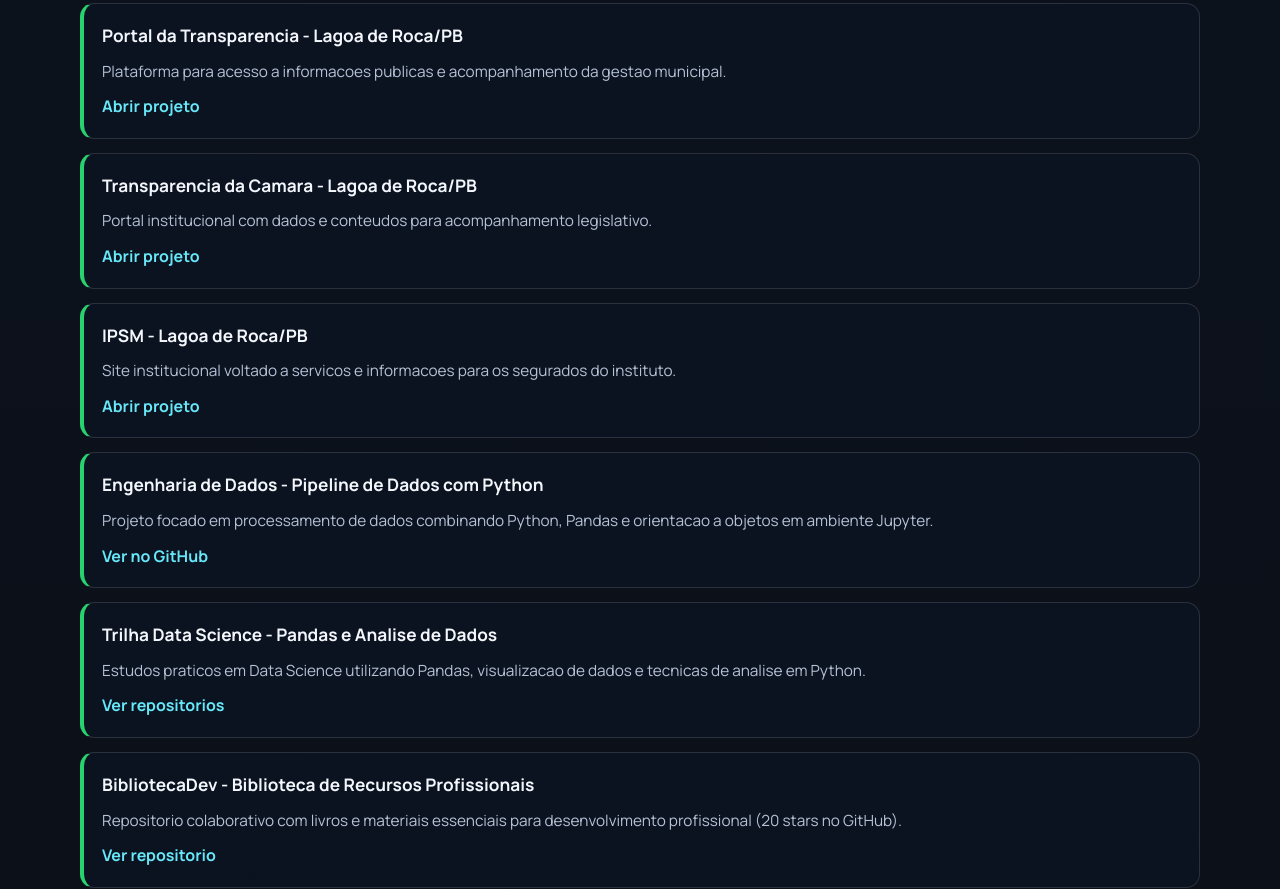
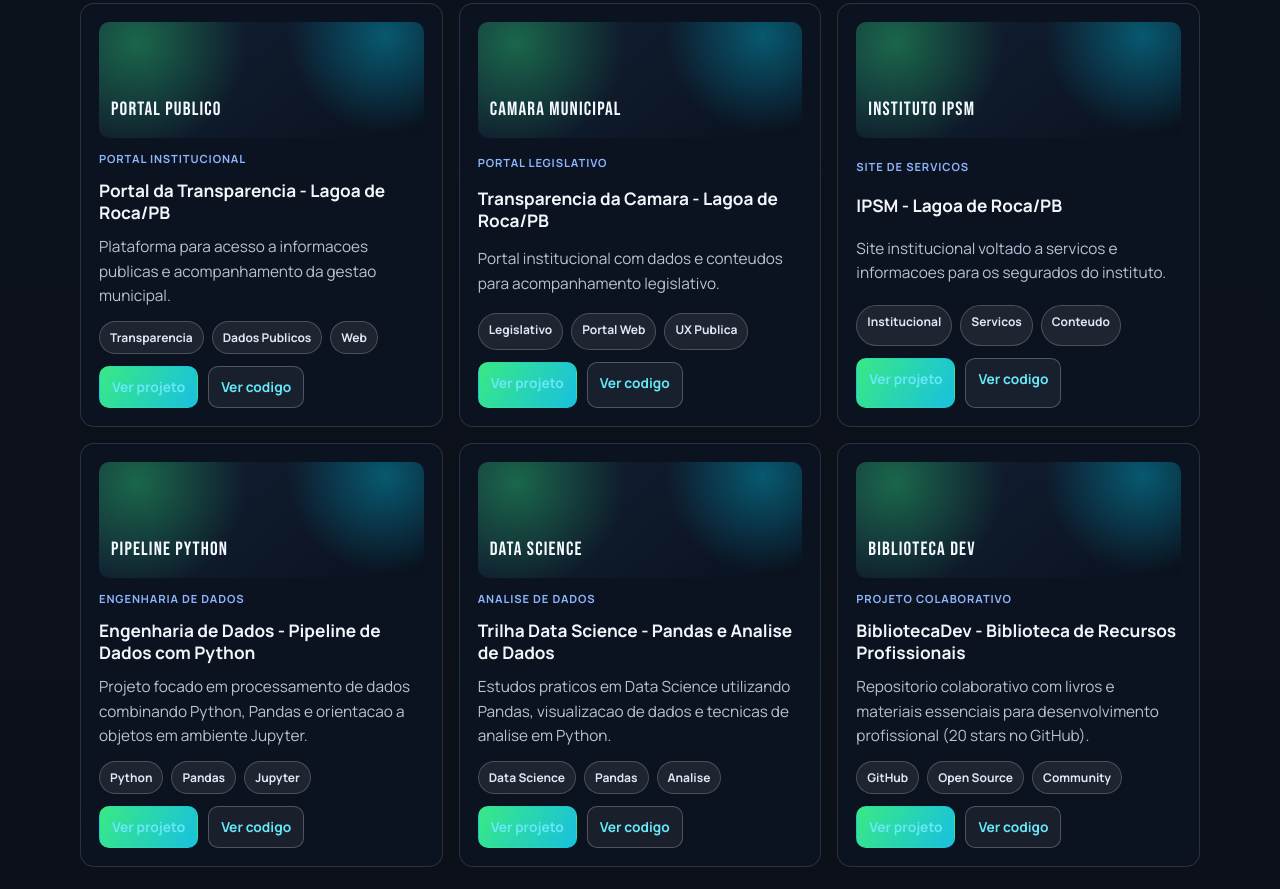
Before and after one commit to orlandojsjunior/orlandojsjunior.github.io, a plain HTML site: page index.html in a window 1280 px wide. Shown: the part 5673-6562 px from the top of the page. Drawn offline with Linux system fonts and the light colour scheme.

Commit message:
UPDATE - melhora os cards de Portfolio com imagem, stack e botões
Cards de Portfolio redesenhados para layout em grid.

Cada card agora tem “capa visual” no topo.

Adicionei stack por projeto com chips.

Adicionei dois botões por card: Ver projeto e Ver código.

```diff
--- a/assets/css/style.css
+++ b/assets/css/style.css
@@ -333,26 +333,107 @@ h2 {
 
 .projects {
 	display: grid;
-	gap: 14px;
+	grid-template-columns: repeat(auto-fit, minmax(280px, 1fr));
+	gap: 16px;
 }
 
 .project {
 	border: 1px solid rgba(255, 255, 255, 0.13);
-	border-left: 4px solid var(--primary);
 	border-radius: 14px;
 	padding: 18px;
 	background: rgba(13, 20, 34, 0.84);
 	display: grid;
-	gap: 10px;
+	gap: 12px;
+	transition: transform 0.25s ease, border-color 0.25s ease, box-shadow 0.25s ease;
+}
+
+.project:hover {
+	transform: translateY(-4px);
+	border-color: rgba(39, 210, 111, 0.45);
+	box-shadow: 0 20px 36px rgba(0, 0, 0, 0.25);
+}
+
+.project-thumb {
+	height: 116px;
+	border-radius: 10px;
+	padding: 12px;
+	display: flex;
+	align-items: flex-end;
+	font-family: "Bebas Neue", sans-serif;
+	font-size: 1.2rem;
+	letter-spacing: 0.06em;
+	color: #f5f9ff;
+	background:
+		radial-gradient(circle at 12% 18%, rgba(39, 210, 111, 0.4), transparent 36%),
+		radial-gradient(circle at 88% 12%, rgba(0, 180, 216, 0.42), transparent 32%),
+		linear-gradient(140deg, rgba(20, 35, 56, 0.95), rgba(10, 18, 30, 0.96));
+}
+
+.project small {
+	color: #8fb5ff;
+	text-transform: uppercase;
+	letter-spacing: 0.08em;
+	font-size: 0.7rem;
+	font-weight: 700;
 }
 
 .project h3 {
 	font-size: 1.08rem;
+	line-height: 1.25;
 }
 
 .project p {
 	color: var(--muted);
 	font-size: 0.96rem;
+}
+
+.project-stack {
+	display: flex;
+	flex-wrap: wrap;
+	gap: 8px;
+}
+
+.stack-chip {
+	font-size: 0.75rem;
+	font-weight: 700;
+	padding: 6px 10px;
+	border-radius: 999px;
+	background: rgba(255, 255, 255, 0.08);
+	border: 1px solid rgba(255, 255, 255, 0.2);
+	color: #dfe8f8;
+}
+
+.project-actions {
+	display: flex;
+	gap: 10px;
+	flex-wrap: wrap;
+}
+
+.btn-project {
+	text-decoration: none;
+	font-weight: 800;
+	font-size: 0.86rem;
+	padding: 9px 12px;
+	border-radius: 10px;
+	background: linear-gradient(120deg, #39e984, #18c0df);
+	color: #032112;
+	border: 1px solid transparent;
+	transition: filter 0.2s ease, transform 0.2s ease;
+}
+
+.btn-project:hover {
+	filter: brightness(1.06);
+	transform: translateY(-1px);
+}
+
+.btn-project-secondary {
+	background: rgba(255, 255, 255, 0.06);
+	border-color: rgba(255, 255, 255, 0.24);
+	color: #dff2ff;
+}
+
+.btn-project-secondary:hover {
+	background: rgba(255, 255, 255, 0.12);
 }
 
 .project a {
--- a/index.html
+++ b/index.html
@@ -376,39 +376,99 @@
 			</p>
 			<div class="projects">
 				<article class="project">
+					<div class="project-thumb" aria-hidden="true">Portal Publico</div>
+					<small>Portal Institucional</small>
 					<h3>Portal da Transparencia - Lagoa de Roca/PB</h3>
 					<p>Plataforma para acesso a informacoes publicas e acompanhamento da gestao municipal.</p>
-					<a href="https://transparencia.lagoaderoca.pb.gov.br/" target="_blank" rel="noopener noreferrer">Abrir projeto</a>
+					<div class="project-stack">
+						<span class="stack-chip">Transparencia</span>
+						<span class="stack-chip">Dados Publicos</span>
+						<span class="stack-chip">Web</span>
+					</div>
+					<div class="project-actions">
+						<a class="btn-project" href="https://transparencia.lagoaderoca.pb.gov.br/" target="_blank" rel="noopener noreferrer">Ver projeto</a>
+						<a class="btn-project btn-project-secondary" href="https://github.com/orlandojsjunior" target="_blank" rel="noopener noreferrer">Ver codigo</a>
+					</div>
 				</article>
 
 				<article class="project">
+					<div class="project-thumb" aria-hidden="true">Camara Municipal</div>
+					<small>Portal Legislativo</small>
 					<h3>Transparencia da Camara - Lagoa de Roca/PB</h3>
 					<p>Portal institucional com dados e conteudos para acompanhamento legislativo.</p>
-					<a href="https://transparencia.camaralagoaderoca.pb.gov.br/" target="_blank" rel="noopener noreferrer">Abrir projeto</a>
+					<div class="project-stack">
+						<span class="stack-chip">Legislativo</span>
+						<span class="stack-chip">Portal Web</span>
+						<span class="stack-chip">UX Publica</span>
+					</div>
+					<div class="project-actions">
+						<a class="btn-project" href="https://transparencia.camaralagoaderoca.pb.gov.br/" target="_blank" rel="noopener noreferrer">Ver projeto</a>
+						<a class="btn-project btn-project-secondary" href="https://github.com/orlandojsjunior" target="_blank" rel="noopener noreferrer">Ver codigo</a>
+					</div>
 				</article>
 
 				<article class="project">
+					<div class="project-thumb" aria-hidden="true">Instituto IPSM</div>
+					<small>Site de Servicos</small>
 					<h3>IPSM - Lagoa de Roca/PB</h3>
 					<p>Site institucional voltado a servicos e informacoes para os segurados do instituto.</p>
-					<a href="https://ipsm.lagoaderoca.pb.gov.br/" target="_blank" rel="noopener noreferrer">Abrir projeto</a>
+					<div class="project-stack">
+						<span class="stack-chip">Institucional</span>
+						<span class="stack-chip">Servicos</span>
+						<span class="stack-chip">Conteudo</span>
+					</div>
+					<div class="project-actions">
+						<a class="btn-project" href="https://ipsm.lagoaderoca.pb.gov.br/" target="_blank" rel="noopener noreferrer">Ver projeto</a>
+						<a class="btn-project btn-project-secondary" href="https://github.com/orlandojsjunior" target="_blank" rel="noopener noreferrer">Ver codigo</a>
+					</div>
 				</article>
 
 				<article class="project">
+					<div class="project-thumb" aria-hidden="true">Pipeline Python</div>
+					<small>Engenharia de Dados</small>
 					<h3>Engenharia de Dados - Pipeline de Dados com Python</h3>
 					<p>Projeto focado em processamento de dados combinando Python, Pandas e orientacao a objetos em ambiente Jupyter.</p>
-					<a href="https://github.com/orlandojsjunior/Engenharia_de_Dados-Pipeline_de_dados-Python_e_orientacao_a_objeto" target="_blank" rel="noopener noreferrer">Ver no GitHub</a>
+					<div class="project-stack">
+						<span class="stack-chip">Python</span>
+						<span class="stack-chip">Pandas</span>
+						<span class="stack-chip">Jupyter</span>
+					</div>
+					<div class="project-actions">
+						<a class="btn-project" href="https://github.com/orlandojsjunior/Engenharia_de_Dados-Pipeline_de_dados-Python_e_orientacao_a_objeto" target="_blank" rel="noopener noreferrer">Ver projeto</a>
+						<a class="btn-project btn-project-secondary" href="https://github.com/orlandojsjunior/Engenharia_de_Dados-Pipeline_de_dados-Python_e_orientacao_a_objeto" target="_blank" rel="noopener noreferrer">Ver codigo</a>
+					</div>
 				</article>
 
 				<article class="project">
+					<div class="project-thumb" aria-hidden="true">Data Science</div>
+					<small>Analise de Dados</small>
 					<h3>Trilha Data Science - Pandas e Analise de Dados</h3>
 					<p>Estudos praticos em Data Science utilizando Pandas, visualizacao de dados e tecnicas de analise em Python.</p>
-					<a href="https://github.com/orlandojsjunior?tab=repositories" target="_blank" rel="noopener noreferrer">Ver repositorios</a>
+					<div class="project-stack">
+						<span class="stack-chip">Data Science</span>
+						<span class="stack-chip">Pandas</span>
+						<span class="stack-chip">Analise</span>
+					</div>
+					<div class="project-actions">
+						<a class="btn-project" href="https://github.com/orlandojsjunior?tab=repositories" target="_blank" rel="noopener noreferrer">Ver projeto</a>
+						<a class="btn-project btn-project-secondary" href="https://github.com/orlandojsjunior?tab=repositories" target="_blank" rel="noopener noreferrer">Ver codigo</a>
+					</div>
 				</article>
 
 				<article class="project">
+					<div class="project-thumb" aria-hidden="true">Biblioteca Dev</div>
+					<small>Projeto Colaborativo</small>
 					<h3>BibliotecaDev - Biblioteca de Recursos Profissionais</h3>
 					<p>Repositorio colaborativo com livros e materiais essenciais para desenvolvimento profissional (20 stars no GitHub).</p>
-					<a href="https://github.com/orlandojsjunior/BibliotecaDev" target="_blank" rel="noopener noreferrer">Ver repositorio</a>
+					<div class="project-stack">
+						<span class="stack-chip">GitHub</span>
+						<span class="stack-chip">Open Source</span>
+						<span class="stack-chip">Community</span>
+					</div>
+					<div class="project-actions">
+						<a class="btn-project" href="https://github.com/orlandojsjunior/BibliotecaDev" target="_blank" rel="noopener noreferrer">Ver projeto</a>
+						<a class="btn-project btn-project-secondary" href="https://github.com/orlandojsjunior/BibliotecaDev" target="_blank" rel="noopener noreferrer">Ver codigo</a>
+					</div>
 				</article>
 			</div>
 		</section>
```
